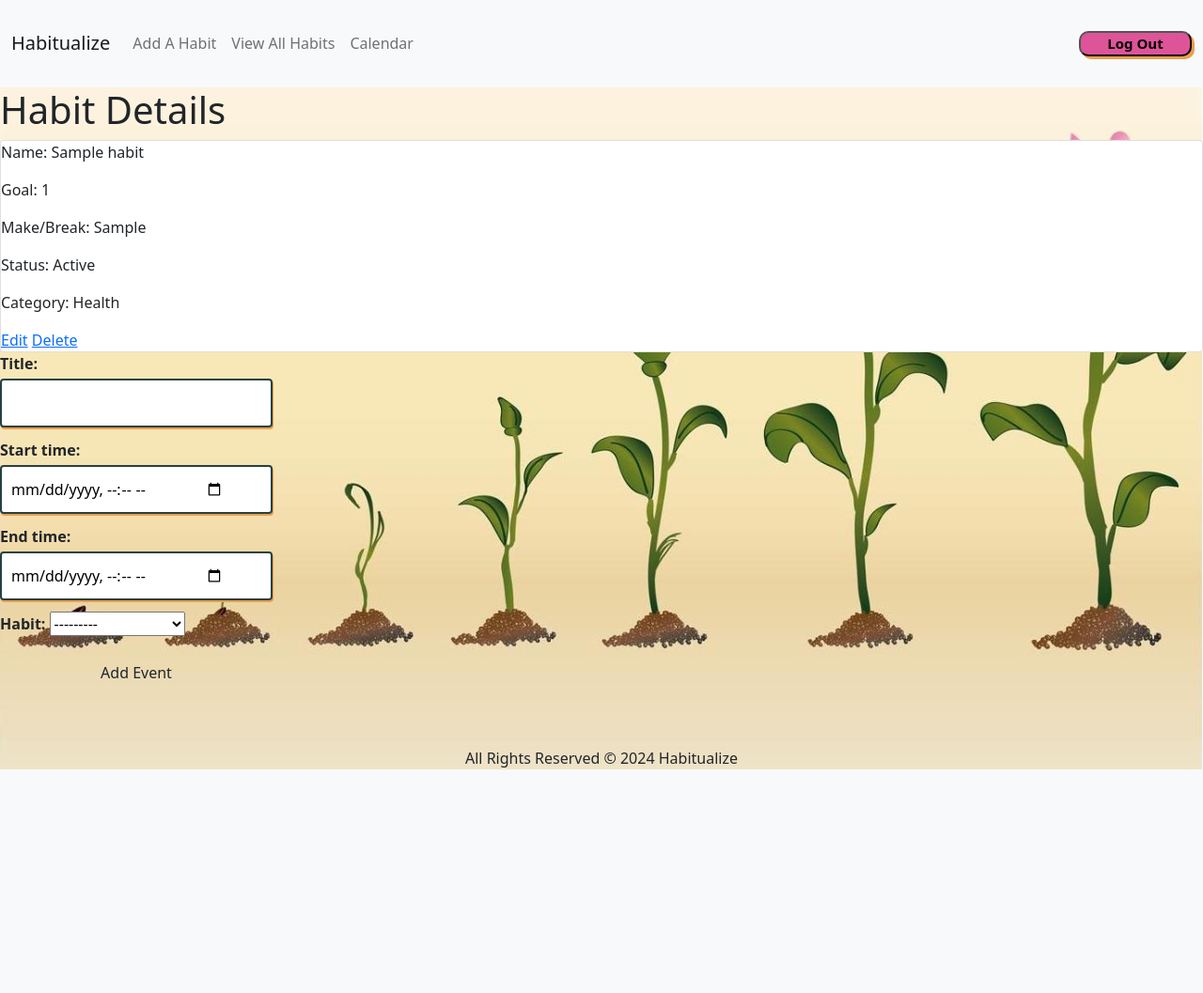
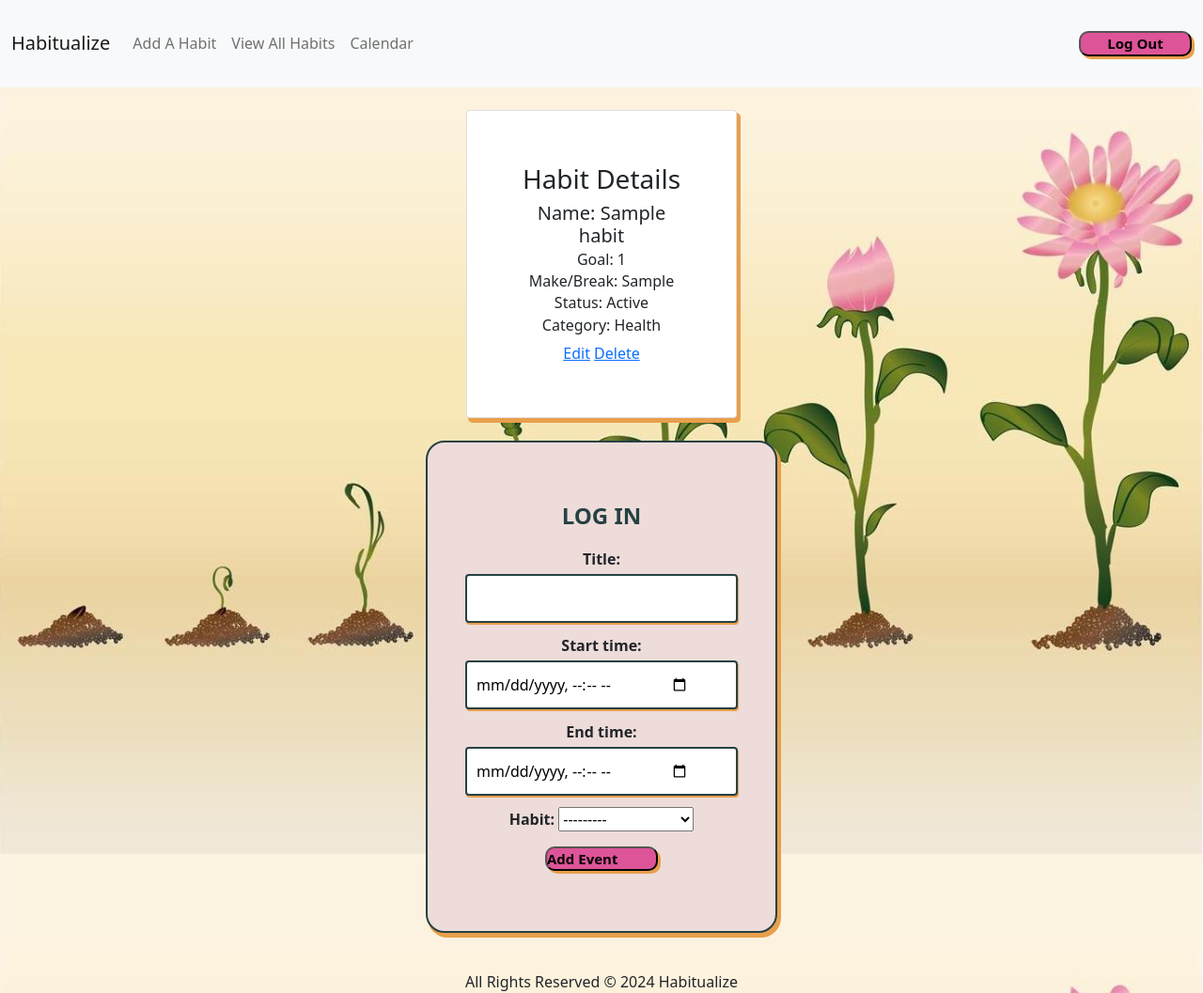
Before and after one commit to harmonica23/habitualize, a Django app: page /habits/1/ in a window 1280 px wide. Shown: the whole page at 94% size. Before the commit the page ends 819 px from the top, so only its background shows below. Run offline with Django 5.2, Linux system fonts and the light colour scheme; a user stored in the database is signed in; tables that the repository leaves empty hold one stand-in row (values such as "Sample post").

Commit message:
habit dts css

```diff
--- a/habitualize/main_app/static/css/style.css
+++ b/habitualize/main_app/static/css/style.css
@@ -37,8 +37,15 @@
     background-color: rgba(255, 255, 255, 0.5);
 }
 
+/* misc styles */
+.card, h1 {
+    margin-left: auto;
+    margin-right: auto;
+}
+
+
 /* sign up form start */
-.container {
+.container, .card {
     display: flex;
     align-items: center;
     justify-content: center;
@@ -47,7 +54,7 @@
     margin-top: 3vmin;
 }
 
-.form_area {
+.form_area, .card {
     display: flex;
     justify-content: center;
     align-items: center;
@@ -75,6 +82,7 @@
 
 .form_group,
 .submit-btn,
+.addevt-btn,
 label,
 input {
     display: flex;
@@ -102,7 +110,7 @@
     box-shadow: 1px 2px 0px 0px #E99F4C;
 }
 
-.signup-btn, .login-btn, .submit-btn {
+.signup-btn, .login-btn, .submit-btn, .addevt-btn {
     padding: 15px;
     margin: 25px 0px;
     width: 290px;
@@ -127,14 +135,15 @@
 label,
 p,
 .signup-btn,
-.submit-btn {
+.submit-btn,
+.addevt-btn {
     margin: auto;
 }
 /* sign up form end */
 
 
 /* login button make smaller */
-.login-btn, .submit-btn {
+.login-btn, .submit-btn, .addevt-btn {
     padding: 0;
     max-width: 15vmin;
 }
--- a/habitualize/main_app/templates/habits/detail.html
+++ b/habitualize/main_app/templates/habits/detail.html
@@ -1,31 +1,32 @@
 {% extends 'base.html' %}
 {% block content %}
 
-<h1>Habit Details</h1>
-
-<div class="row">
-    <div class="col s6">
-      <div class="card">
-        <div class="card-content">
-          <p>Name: {{ habit.name }}</p>
-          <p>Goal: {{ habit.goal }}</p>
-          <p>Make/Break: {{ habit.make_or_break }}</p>
-          <p>Status: {% if habit.status %}Active{% else %}Inactive{% endif %}</p>
-          <p>Category: {{ habit.category }}</p>
-        </div>
-        <div class="card-action">
+<div class="card" style="width: 18rem;">
+  <div class="card-body">
+    <h3>Habit Details</h3>
+    <h5 class="card-title">Name: {{ habit.name }}</h5>
+    <h6 class="card-subtitle mb-2 text-body-secondary">Goal: {{ habit.goal }}</h6>
+    <h6 class="card-subtitle mb-2 text-body-secondary">Make/Break: {{ habit.make_or_break }}</h6>
+    <h6 class="card-subtitle mb-2 text-body-secondary">Status: {% if habit.status %}Active{% else %}Inactive{% endif %}
+    </h6>
+    <h6 class="card-subtitle mb-2 text-body-secondary">Category: {{ habit.category }}</h6>
     <a href="{% url 'habits_update' habit.id %}">Edit</a>
     <a href="{% url 'habits_delete' habit.id %}">Delete</a>
   </div>
 </div>
 
-      <div class="col s6">
+<div class="container">
+  <div class="form_area">
+    <p class="title">LOG IN</p>
+
     <form action="{% url 'event_new' %}" method="POST">
       {% csrf_token %}
       {{ event_form.as_p }}
-          <input type="submit" class="btn" value="Add Event">
+      <button type="submit" class="addevt-btn">Add Event</button>
     </form>
     <br>
+
+  </div>
 </div>
 
 
```
Lines whose indentation alone changed are shown as unchanged.
